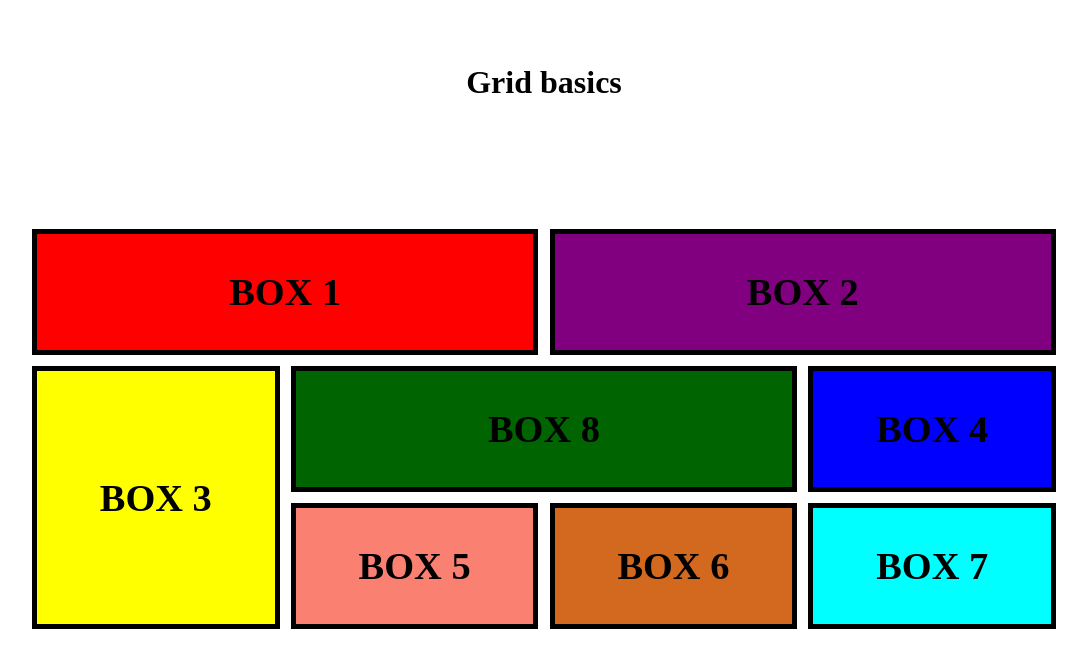
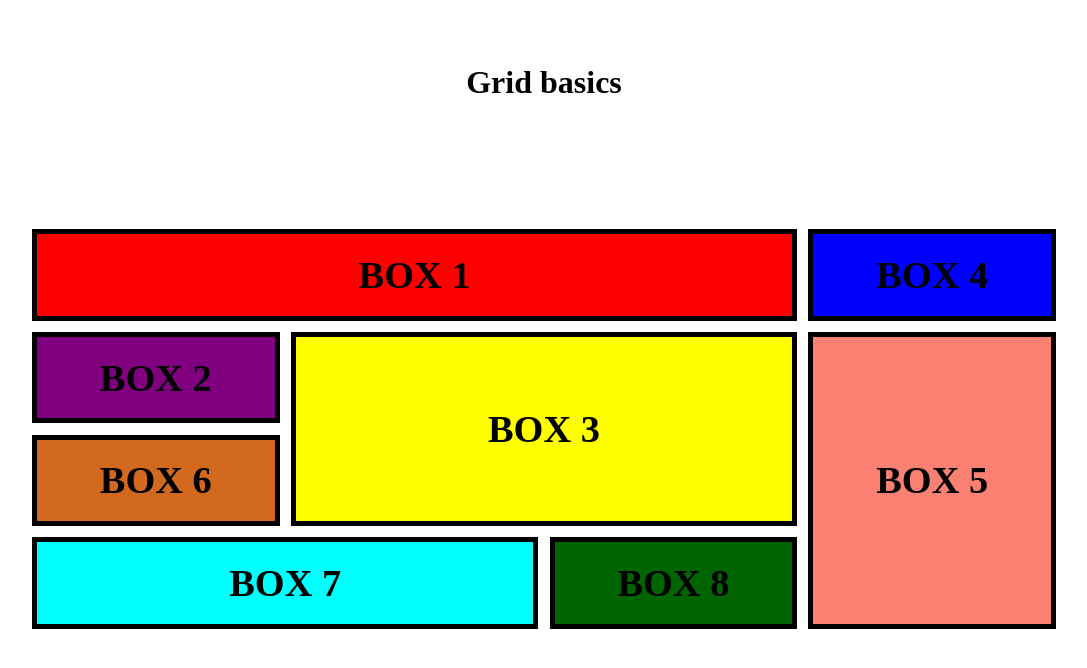
Before and after one commit to EmilEndresen/Grid-basic, a plain HTML site: page index.html in a window 1280 px wide. Shown: the whole page, without its empty margins (96-1183 px from the left). Drawn offline with Linux system fonts and the light colour scheme.

Commit message:
grid areas

```diff
--- a/style.css
+++ b/style.css
@@ -19,9 +19,16 @@ h1 {
     max-width: 80vw;
     min-height: 50svh;
     display: grid;
-    grid-template-columns: repeat(4, minmax(100px, 1fr));
+    grid-template-columns: repeat(4, minmax(50px, 1fr));
     grid-auto-rows: 1fr;
-    gap: 0.7rem;
+    grid-template-areas:
+        "one one one four"
+        "two three three aside"
+        "six three three aside"
+        "seven seven eight aside";
+    gap: .7rem;
+    /* grid-auto-flow: row; */
+
 }
 
 
@@ -36,41 +43,52 @@ h1 {
 
 .one {
     background-color: red;
-    grid-column-start: 1;
-    grid-column-end: 3;
+    grid-area: one;
+    /* grid-column-start: 1;
+    grid-column-end: 3; */
 }
 
 .two {
     background-color: purple;
-    grid-column: 3 / 5
+    grid-area: two;
+    /* grid-column: 3 / 5 */
 }
 
 .three {
     background-color: yellow;
-    grid-row-start: 2;
-    grid-row-end: 4;
+    grid-area: three;
+    /* grid-row-start: 2;
+    grid-row-end: 4; */
 }
 
 .four {
 
     background-color: blue;
-    grid-column: 4 / 5;
+    grid-area: four;
+    /* grid-column: 4 / 5; */
 }
 
 .five {
     background-color: salmon;
+    grid-area: aside;
+    /* grid-column: 2 / 4; */
 }
 
 .six {
     background-color: chocolate;
+    grid-area: six;
 }
 
 .seven {
     background-color: aqua;
+    /* grid-column: 1 / 5;
+    grid-row: 4 / 6; */
+    grid-area: seven;
 }
 
 .eight {
     background-color: darkgreen;
-    grid-column: 2 / 4;
-    grid-row: 2 / 3;
+    /* grid-column: 2 / 4;
+    grid-row: 2 / 3; */
+    grid-area: eight;
 }
```
